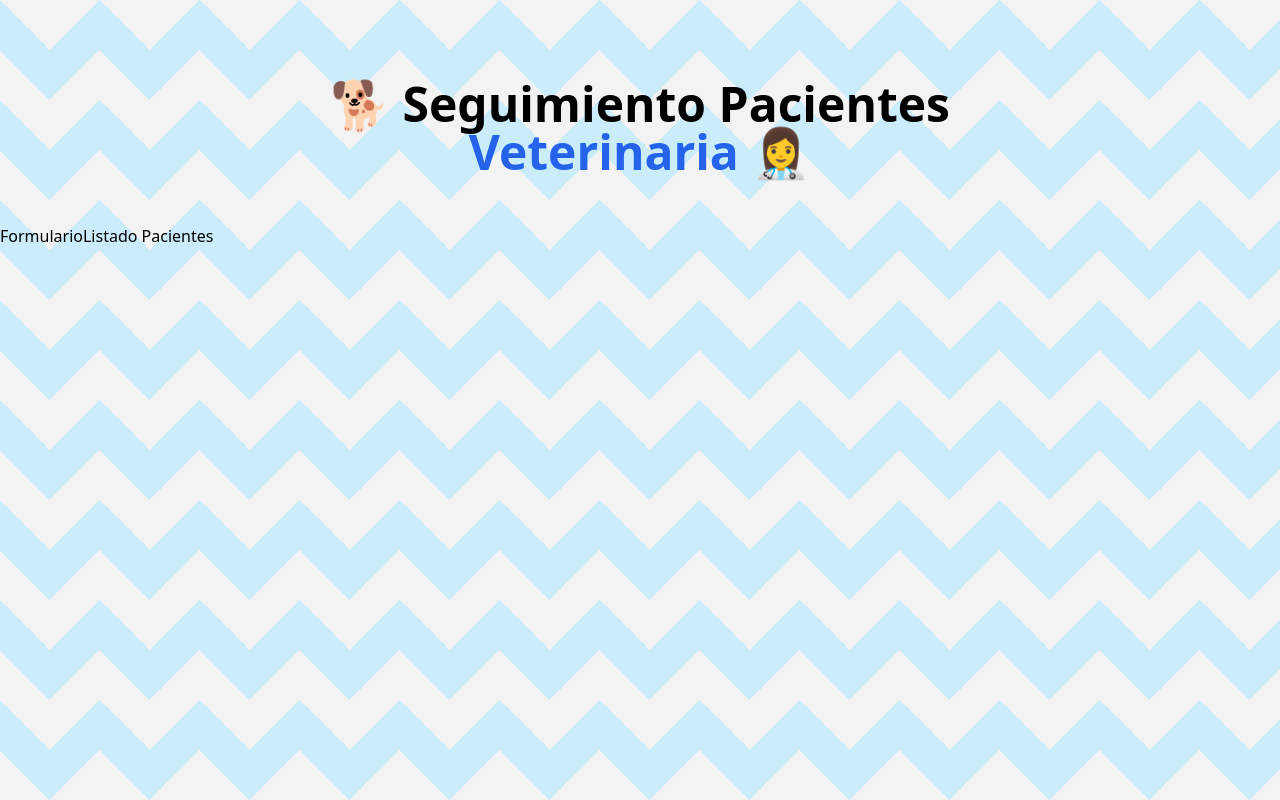
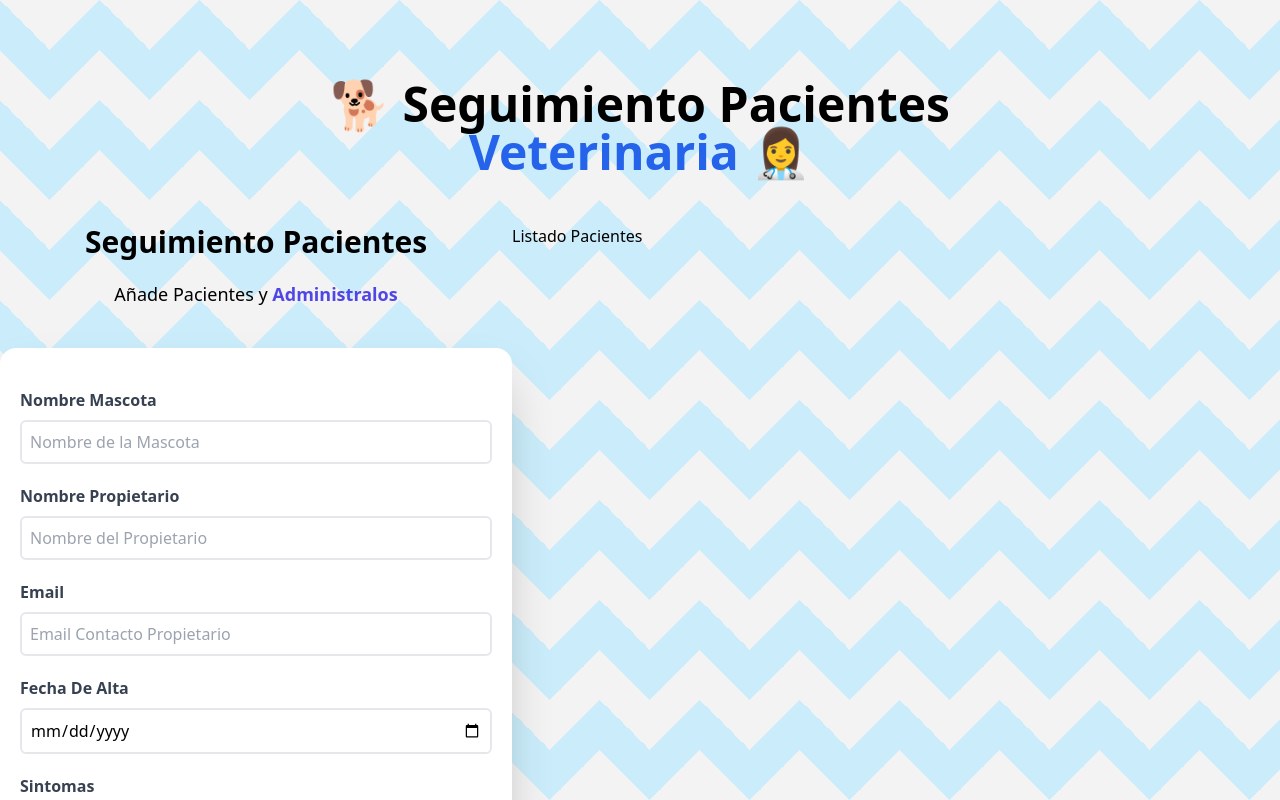
Before and after one commit to JorgeRodz/React-Vite-CitasVet, a React (Vite) app: page / in a window 1280 px wide. Shown: the top 800 px of the page. Built offline with nearby package versions, Linux system fonts and the light colour scheme.

Commit message:
Add styles to Form component

```diff
--- a/src/components/form.jsx
+++ b/src/components/form.jsx
@@ -1,7 +1,86 @@
 const Form = () => {
   return (
-    <div>
-      <h2>Formulario</h2>
+    <div className="md:w-1/2 lg:w-2/5">
+      <h2 className="font-black text-3xl text-center">Seguimiento Pacientes</h2>
+      <p className="text-lg mt-5 text-center mb-10">
+        Añade Pacientes y{" "}
+        <span className="text-indigo-600 font-bold">Administralos</span>
+      </p>
+      <form className="bg-white shadow-2xl rounded-2xl py-10 px-5">
+        <div className="mb-5">
+          <label
+            className="block text-gray-700 capitalize font-bold"
+            htmlFor="mascota"
+          >
+            Nombre Mascota
+          </label>
+          <input
+            className="border-2 w-full p-2 mt-2 placeholder-gray-400 rounded-md focus:outline-none focus:ring-2 focus:ring-blue-600"
+            type="text"
+            id="mascota"
+            placeholder="Nombre de la Mascota"
+          />
+        </div>
+        <div className="mb-5">
+          <label
+            className="block text-gray-700 capitalize font-bold"
+            htmlFor="propietario"
+          >
+            Nombre Propietario
+          </label>
+          <input
+            className="border-2 w-full p-2 mt-2 placeholder-gray-400 rounded-md focus:outline-none focus:ring-2 focus:ring-blue-600"
+            type="text"
+            id="propietario"
+            placeholder="Nombre del Propietario"
+          />
+        </div>
+        <div className="mb-5">
+          <label
+            className="block text-gray-700 capitalize font-bold"
+            htmlFor="email"
+          >
+            Email
+          </label>
+          <input
+            className="border-2 w-full p-2 mt-2 placeholder-gray-400 rounded-md focus:outline-none focus:ring-2 focus:ring-blue-600"
+            type="email"
+            id="email"
+            placeholder="Email Contacto Propietario"
+          />
+        </div>
+        <div className="mb-5">
+          <label
+            className="block text-gray-700 capitalize font-bold"
+            htmlFor="fechaAlta"
+          >
+            Fecha de Alta
+          </label>
+          <input
+            className="border-2 w-full p-2 mt-2 placeholder-gray-400 rounded-md focus:outline-none focus:ring-2 focus:ring-blue-600"
+            type="date"
+            id="fechaAlta"
+          />
+        </div>
+        <div className="mb-5">
+          <label
+            className="block text-gray-700 capitalize font-bold"
+            htmlFor="sintomas"
+          >
+            Sintomas
+          </label>
+          <textarea
+            className="border-2 w-full p-2 mt-2 placeholder-gray-400 rounded-md focus:outline-none focus:ring-2 focus:ring-blue-600"
+            id="sintomas"
+            placeholder="Describe los sintomas"
+          />
+        </div>
+        <input
+          className="bg-blue-600 hover:bg-blue-700 transition-all duration-150  hover:shadow-xl hover:-translate-y-0.5 transform block w-1/3 my-0 mx-auto p-3 text-white uppercase font-bold rounded-3xl cursor-pointer"
+          type="submit"
+          value="Agregar paciente"
+        />
+      </form>
     </div>
   );
 };
```
